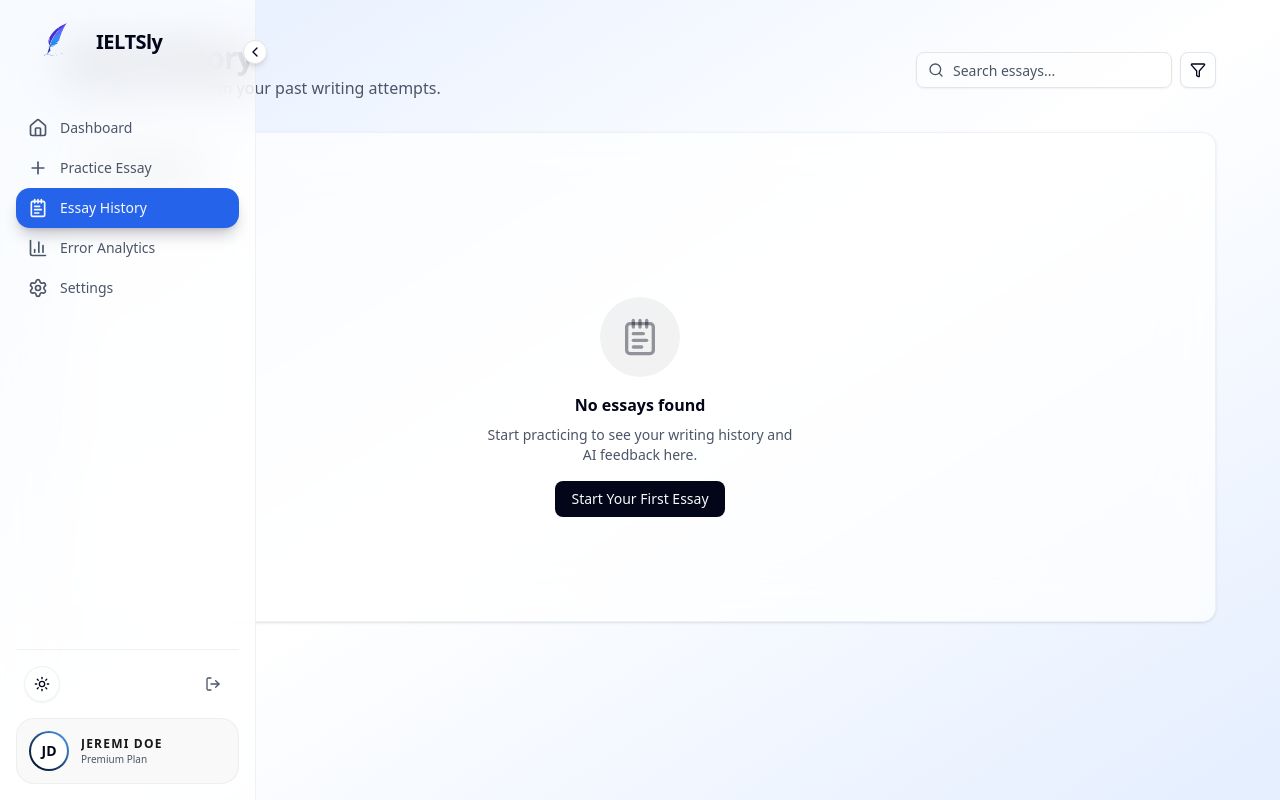
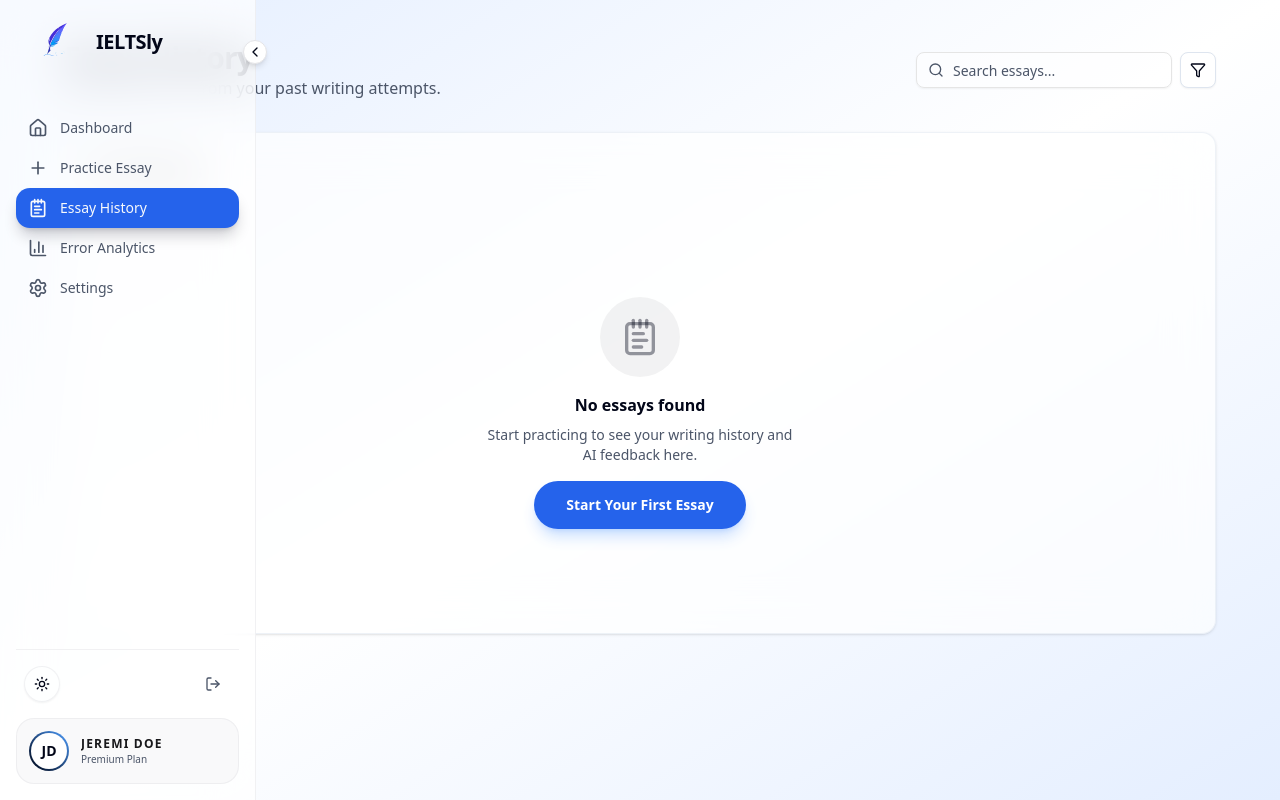
Before and after one commit to Jeremi-code/IELTSly, a Next.js app: page /dashboard/history in a window 1280 px wide. Built offline with nearby package versions, Linux system fonts and the light colour scheme.

Commit message:
style: standardize primary buttons in practice and history pages to match landing page

```diff
--- a/app/dashboard/history/page.tsx
+++ b/app/dashboard/history/page.tsx
@@ -53,7 +53,12 @@ const HistoryPage = () => {
                    <p className="font-bold">No essays found</p>
                    <p className="text-sm text-muted-foreground">Start practicing to see your writing history and AI feedback here.</p>
                 </div>
-                <Button>Start Your First Essay</Button>
+                <Button
+                  variant="blue"
+                  className="rounded-full px-8 h-12 font-bold transition-all hover:scale-105 shadow-lg shadow-blue-500/25 hover:shadow-blue-500/40"
+                >
+                  Start Your First Essay
+                </Button>
               </div>
             </CardContent>
           </Card>
--- a/app/dashboard/practice/page.tsx
+++ b/app/dashboard/practice/page.tsx
@@ -145,7 +145,10 @@ const PracticePage = () => {
                       ))}
                     </div>
 
-                    <Button className="w-full h-14 text-lg font-bold rounded-2xl shadow-lg transition-all duration-300 hover:scale-[1.02] bg-zinc-900 dark:bg-zinc-100 hover:bg-zinc-800 dark:hover:bg-zinc-200 text-white dark:text-zinc-900">
+                    <Button
+                      variant="blue"
+                      className="w-full h-14 text-lg font-bold rounded-2xl shadow-lg shadow-blue-500/25 hover:shadow-blue-500/40 transition-all duration-300 hover:scale-[1.02]"
+                    >
                       {mode.buttonText}
                       <ChevronRight className="ml-2 h-5 w-5" />
                     </Button>
```
